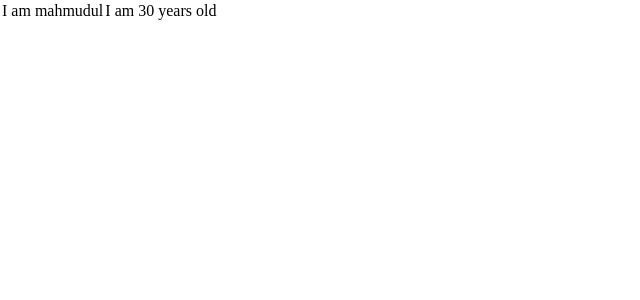
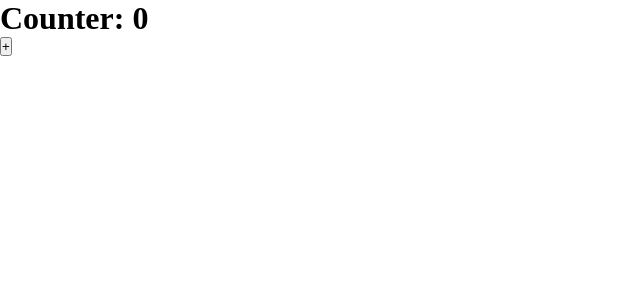
Before and after one commit to mahmudul1024/React_Practice, a React (Create React App) app: page / in a window 1280 px wide. Shown: the top 300 px of the page, without its empty margins (0-640 px from the left). Built offline with nearby package versions, Linux system fonts and the light colour scheme.

Commit message:
Lyfe_Cycle

```diff
--- a/src/App.js
+++ b/src/App.js
@@ -1,12 +1,10 @@
 import React from 'react'
-import Table from './components/Table'
+import LifeCycle from './components/LifeCycle'
 function App() {
 
   return (
     < div>
-
-    <Table></Table>
-
+<LifeCycle></LifeCycle>
     </div>
   )
 }
--- a/src/components/Culumn.js
+++ /dev/null
@@ -1,12 +0,0 @@
-import React from 'react'
-
-const Culumn = () => {
-  return (
-    <>
-         <td>I am mahmudul</td>
-         <td>I am 30 years old</td>
-    </>
-  )
-}
-
-export default Culumn
--- /dev/null
+++ b/src/components/LifeCycle.js
@@ -0,0 +1,50 @@
+import React, { Component } from 'react'
+
+
+//Mounting-> contructor->render->componentDidmount(usually used for ApI call recommended)
+//Updating->state/props->render->
+//unmounting
+
+
+
+export default class LifeCycle extends Component {
+
+  constructor(props) {
+    super(props)
+    console.log("Constructor")
+
+    this.state = {
+        //state variable should be declared here
+       count:0
+    }
+  }
+
+
+componentDidMount(){
+    console.log("DidMount recommended for Api call ,Because it is being called only once")
+}
+
+componentDidUpdate(){
+    console.log("component Did Update returns void")
+}
+
+shouldComponentUpdate(){
+    console.log("should component Update returns boolean always")
+    return true
+}
+
+handleIncrement=()=>{
+    this.setState({count:this.state.count+1})
+}
+
+
+    render() {
+        {console.log("Rendering")}
+    return (
+      <div>
+      <h1>Counter: {this.state.count}</h1>
+        <button onClick={this.handleIncrement}>+</button>
+      </div>
+    )
+  }
+}
--- a/src/components/Table.js
+++ /dev/null
@@ -1,14 +0,0 @@
-import React from 'react'
-import Culumn from './Culumn'
-
-const Table = () => {
-  return (
-    <table>
-      <tr>
-        <Culumn></Culumn>
-      </tr>
-    </table>
-  )
-}
-
-export default Table
```
